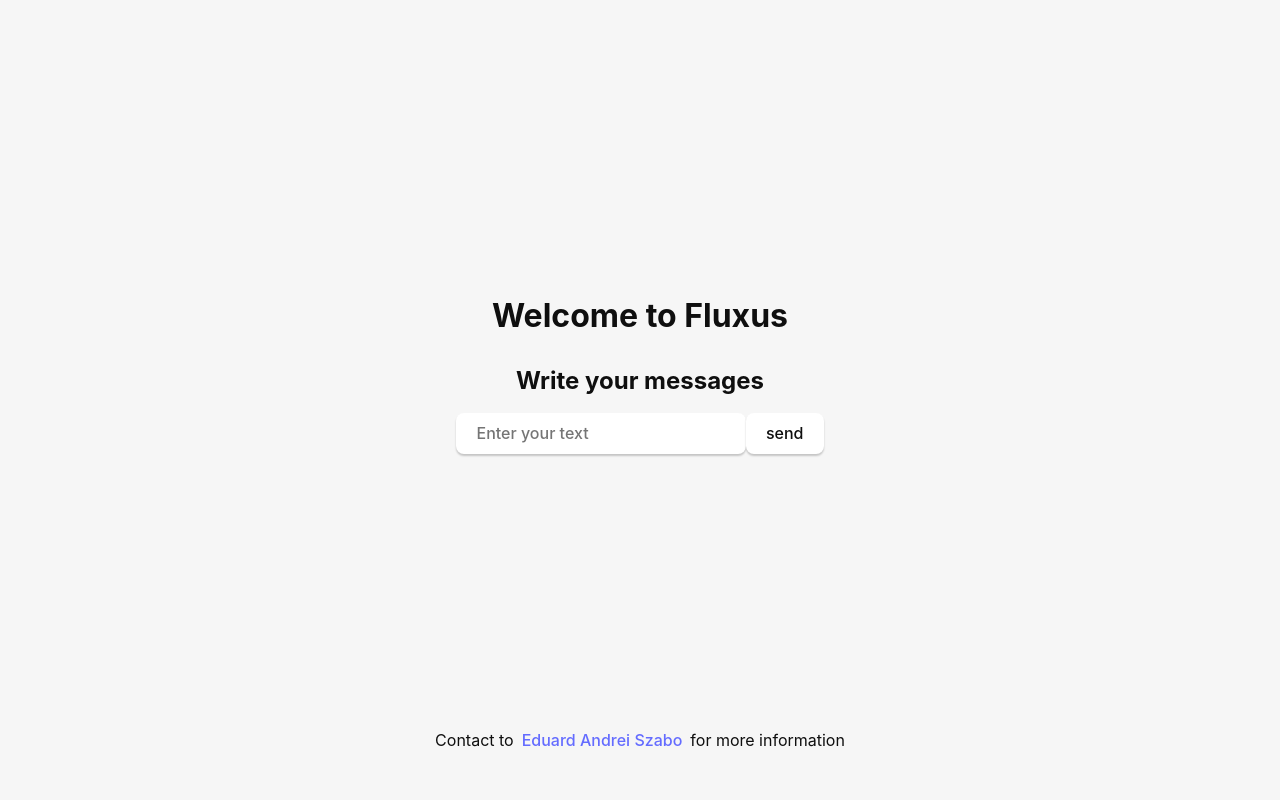
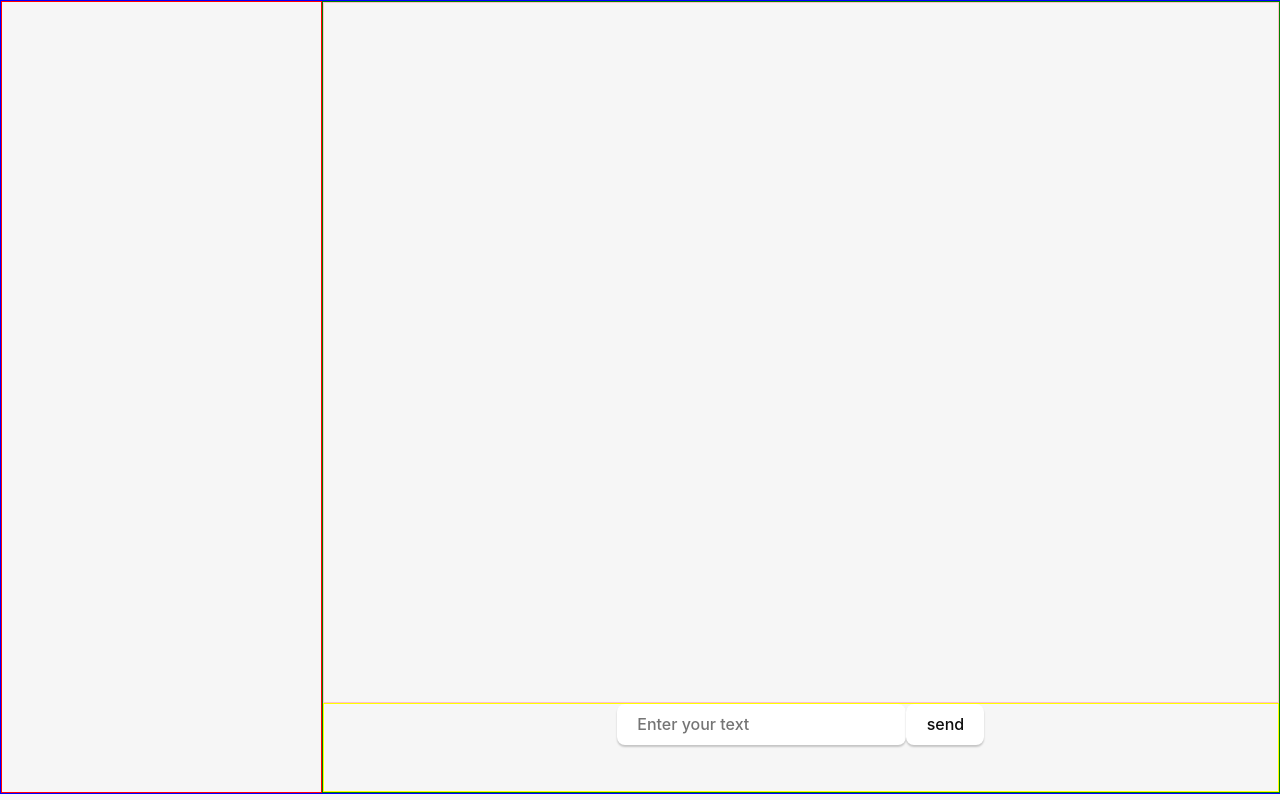
Before and after one commit to EdyAdmin/Fluxus, a React (Vite) app: page / in a window 1280 px wide. Built offline with nearby package versions, Linux system fonts and the light colour scheme.

Commit message:
Primera estructuracion del frontEnd

```diff
--- a/src/App.css
+++ b/src/App.css
@@ -15,15 +15,47 @@
   -webkit-text-size-adjust: 100%;
 }
 
+body{
+  margin: 0;
+}
+
 .container {
   margin: 0;
-  min-height: 90vh;
-  width: 100%;
+  min-height: 99vh;
+  width: 99.9%;
   /*padding-top: 10vh;*/
   display: flex;
-  flex-direction: column;
-  justify-content: center;
-  text-align: center;
+  flex-direction: row;
+  border: 1px solid blue;
+  /*justify-content: center;*/
+  /*text-align: center;*/
+}
+
+.Menu{
+  flex: 1;
+  display: grid;
+  grid-template-columns: 1fr;
+  align-items: stretch;
+  grid-auto-rows: minmax(150px, auto);
+  border: 1px solid red;
+}
+
+.mainChat{
+  flex: 3;
+  display: flex;
+  align-items: stretch;
+  flex-direction:column;
+  border: 1px solid green;
+}
+
+.chat-box{
+  flex: 1;
+  border: 1px solid yellow;
+}
+
+.response-box{
+  flex: 8;
+  border: 1px solid pink;
 }
 
 .logo {
--- a/src/App.tsx
+++ b/src/App.tsx
@@ -27,9 +27,20 @@ function App() {
   return (
     <>
       <main className="container">
-        <h1>Welcome to Fluxus</h1>
-        <h2> Write your messages </h2>
+        <div className="Menu">
 
+        </div>
+
+        <div className="mainChat">
+          <div className="response-box">
+            {messages.map((msg, index) => (
+              <p key={index}>
+                 {msg.content}
+              </p>
+            ))}
+          </div>
+
+          <div className="chat-box">
             <form
             className="row"
             onSubmit={(e) => {
@@ -45,15 +56,12 @@ function App() {
               />
               <button type="submit">send</button>
             </form>
-        <div className="chat-box">
-          {messages.map((msg, index) => (
-            <p key={index}>
-              <strong>[{msg.role}]:</strong> {msg.content}
-            </p>
-          ))}
+
           </div>
+
+        </div>
+
       </main>
-      <footer> Contact to <a href= "https://www.linkedin.com/in/eduard-andrei-szabo-02406641b/"> Eduard Andrei Szabo </a> for more information </footer>
     </>
   );
 }
```
Lines whose indentation alone changed are shown as unchanged.
